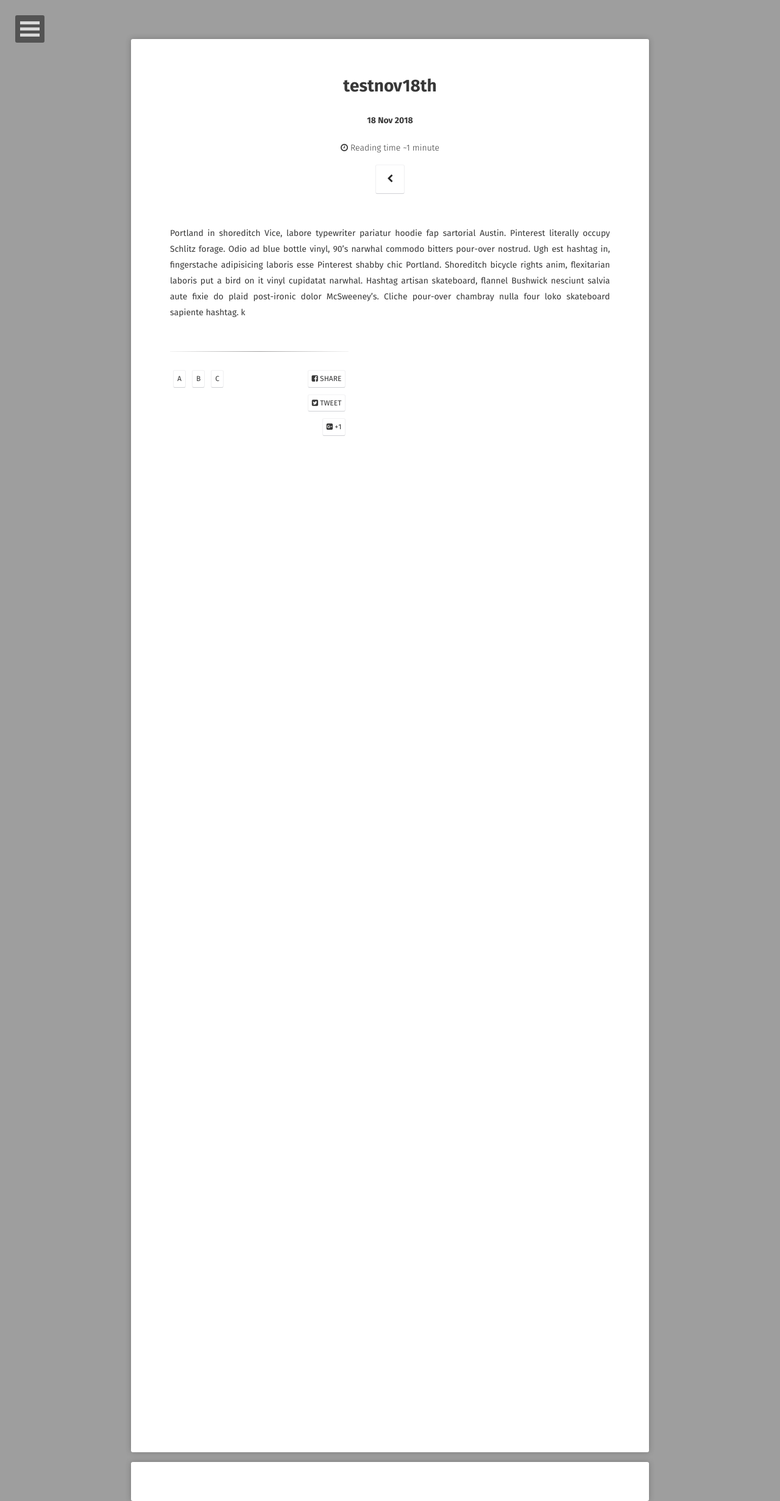
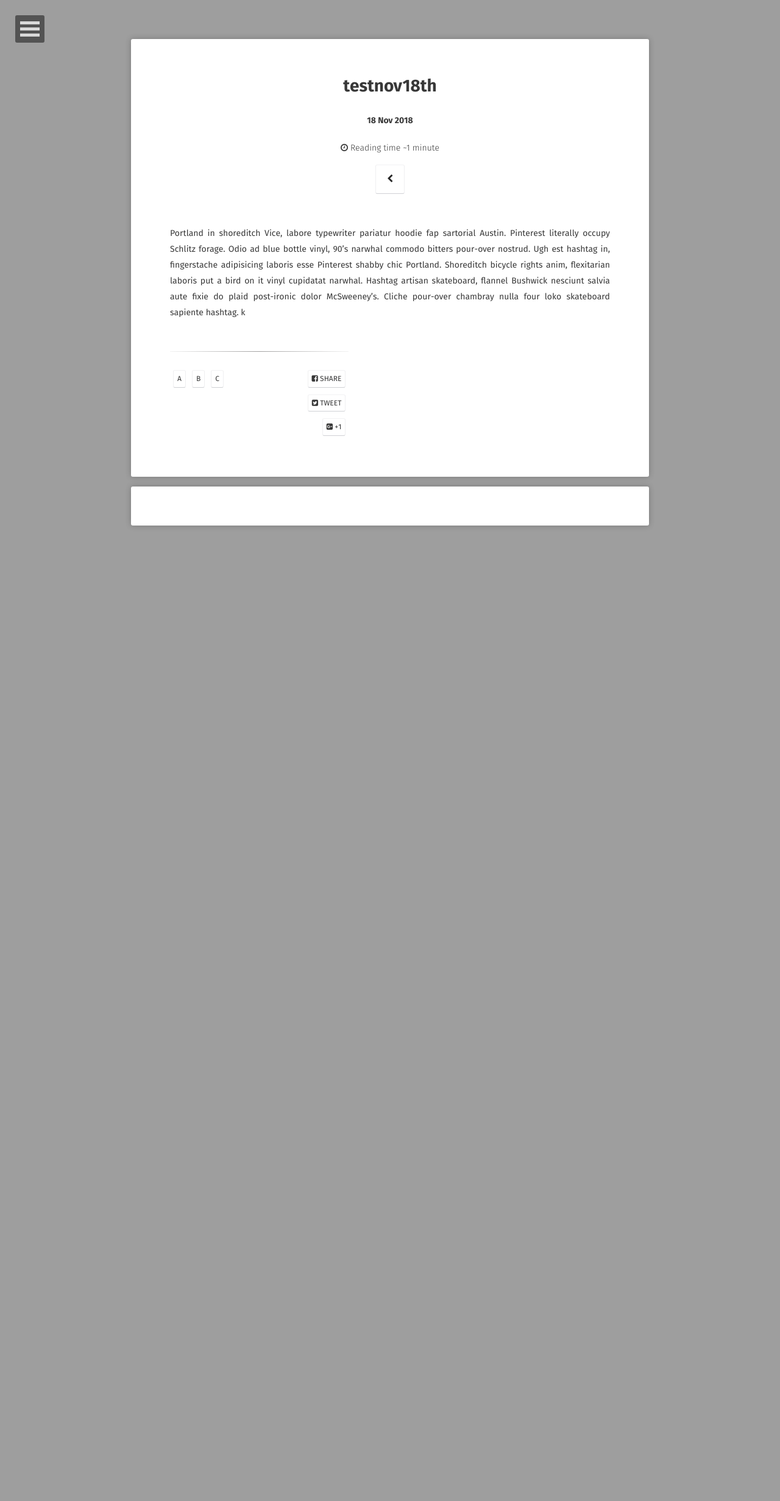
Before and after one commit to incheony/incheony.github.io, a Jekyll site: the page built from _posts/2018-11-18-test2.md, in a window 1280 px wide. Shown: the whole page at 61% size. Built offline with Jekyll 4.4.1, drawn with Linux system fonts in a browser that asks for light colours; some web fonts are replaced; comment, search, counter and statistics services are not loaded; after the commit the page ends 964 px from its top, so only the background shows below that.

Commit message:
Update site.scss

```diff
--- a/_sass/site.scss
+++ b/_sass/site.scss
@@ -187,9 +187,9 @@ body {
 }
 header .entry-meta {
 	 display: inline-block; // hide header meta on small screens
-     margin-bottom: 100rem;
 	 @media #{$small} {
 		width: 100%;
+		padding: 2em 0;
 	    box-shadow: none;
 	}
 }
```
